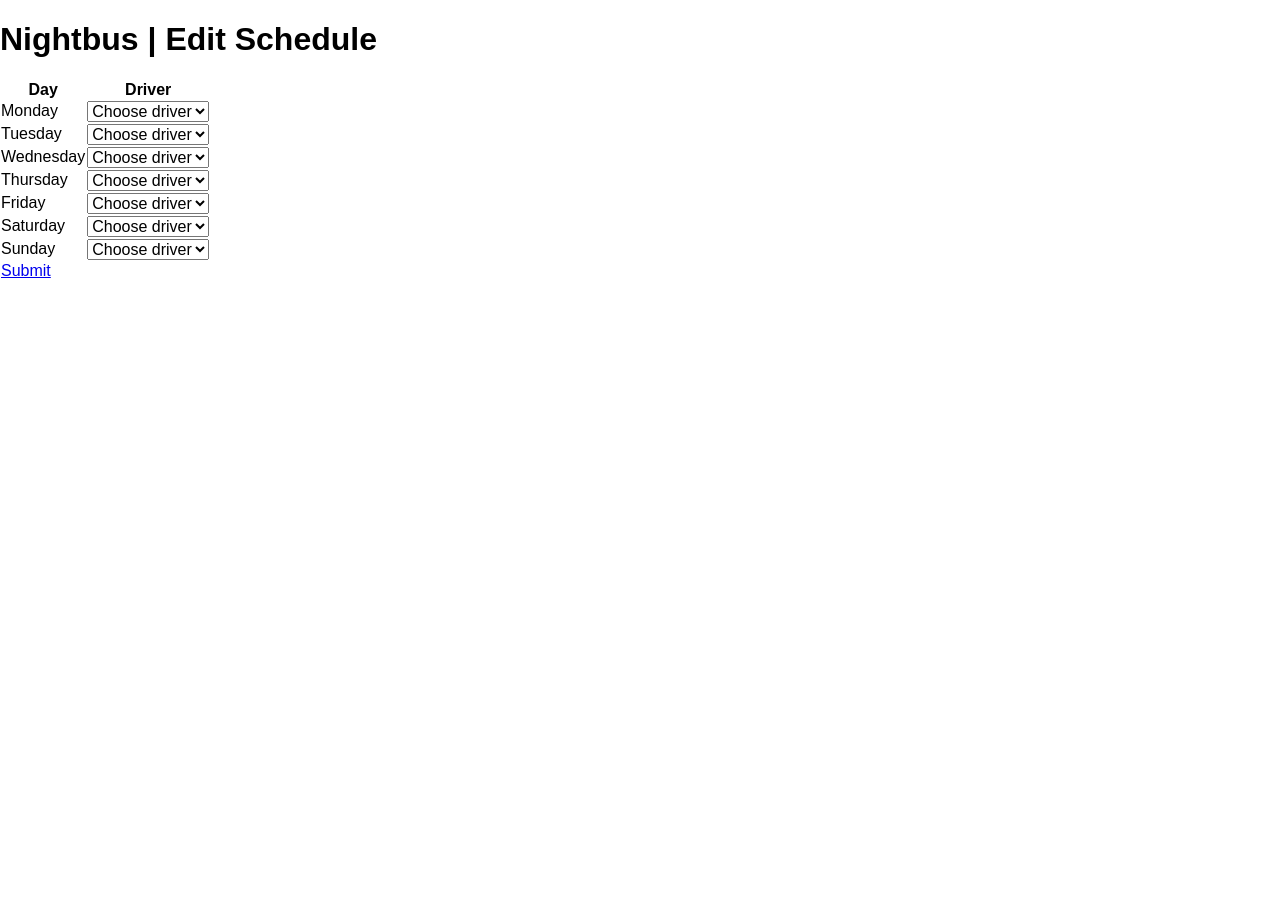
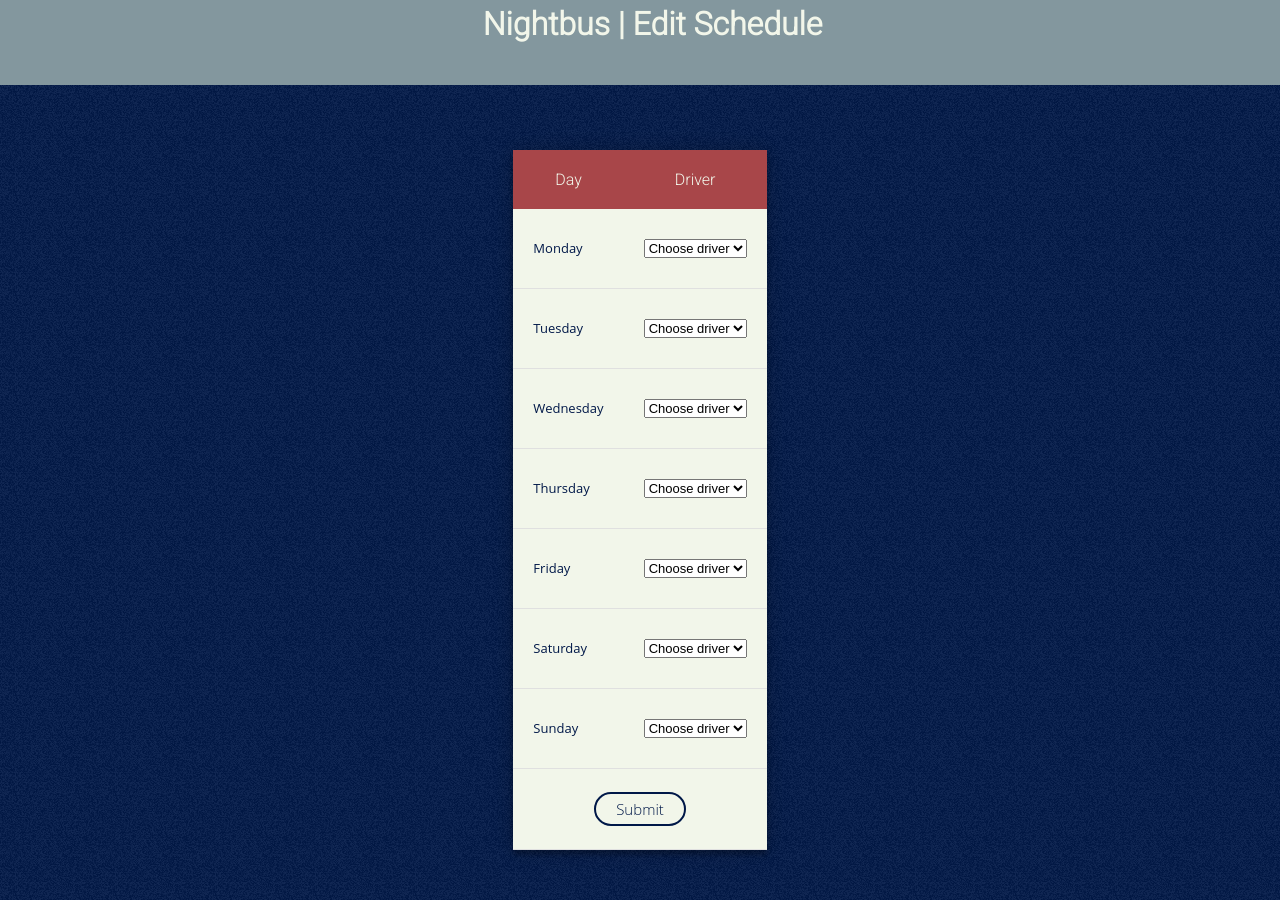
Before and after one commit to reed-college/nightbus, a Flask app: page /schedule in a window 1280 px wide. Before the commit the page ends 278 px from the top, so only its background shows below. Run offline with Flask 2, Linux system fonts and the light colour scheme; data comes from the database, SQL or seed files in the repository; parts of the project's set-up code (start-up, migrations or seed data) failed here and were passed over; some libraries are stand-ins or nearby versions.

Commit message:
fix typo

```diff
--- a/nightbus-app/templates/schedule.html
+++ b/nightbus-app/templates/schedule.html
@@ -5,7 +5,7 @@
   <script src="https://ajax.googleapis.com/ajax/libs/jquery/3.2.1/jquery.min.js"></script>
   <script src='../static/js/main.js'></script>
 	<link rel="stylesheet" href="../static/css/normalize.css">
-	<link rel="stylesheet" href="../static/css/style.css" media="screen and (min-device-width=768px)">
+	<link rel="stylesheet" href="../static/css/style.css" media="screen and (min-device-width:768px)">
 	<link href="../static/css/mobile.css" media="screen and (max-device-width:480px)" rel="stylesheet">
   <style>
 @media screen and (max-width: 768px) {
```
